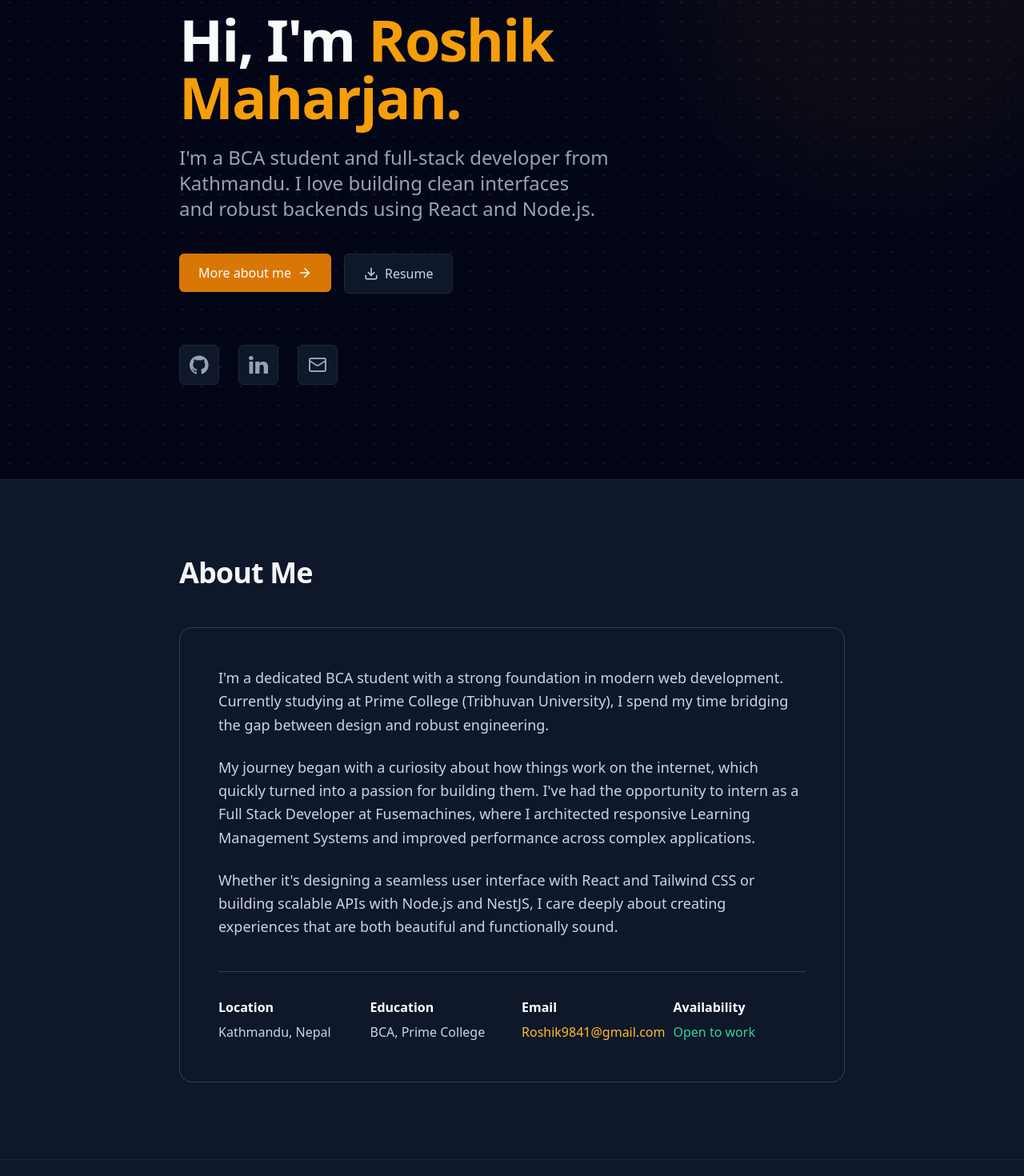
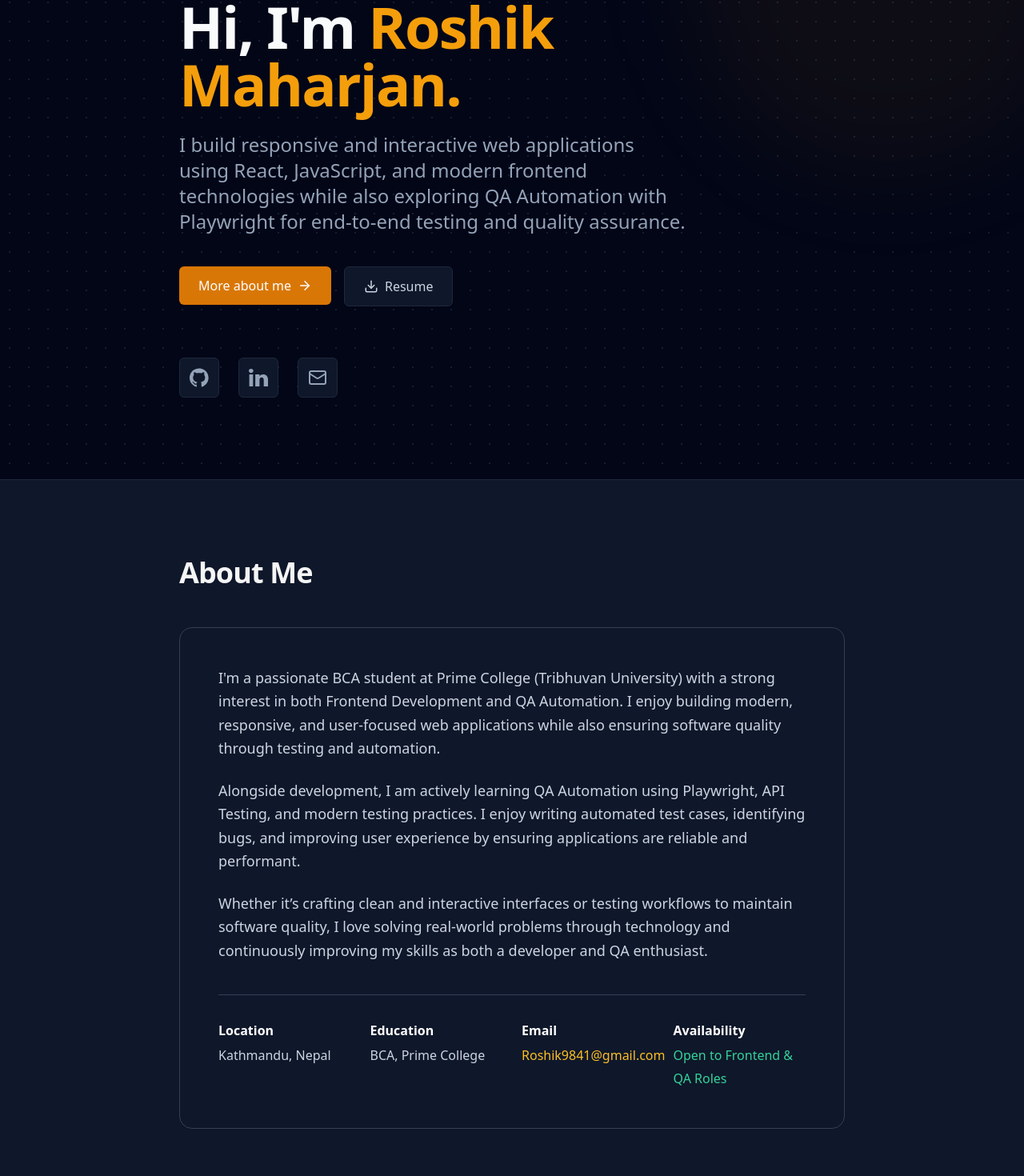
Before and after one commit to Roshik9841/Portfolio, a React (Vite) app: page / in a window 1280 px wide. Shown: the part 201-1671 px from the top of the page at 80% size. Built offline with nearby package versions, Linux system fonts and the light colour scheme.

Commit message:
Updated Portfolio

```diff
--- a/src/components/sections/About.jsx
+++ b/src/components/sections/About.jsx
@@ -3,11 +3,12 @@ import { SectionHeading } from "../ui/SectionHeading";
 
 export function About() {
   return (
-    <section id="about" className="py-24 bg-white dark:bg-slate-900 border-t border-slate-100 dark:border-slate-800">
+    <section
+      id="about"
+      className="py-24 bg-white dark:bg-slate-900 border-t border-slate-100 dark:border-slate-800"
+    >
       <div className="max-w-4xl mx-auto px-4 sm:px-6 lg:px-8">
-        <SectionHeading
-          title="About Me"
-        />
+        <SectionHeading title="About Me" />
 
         <motion.div
           initial={{ opacity: 0, y: 20 }}
@@ -16,38 +17,76 @@ export function About() {
           transition={{ duration: 0.6 }}
           className="relative"
         >
-          {/* Subtle warm accent behind the content */}
+          {/* Accent background */}
           <div className="absolute -left-4 top-4 w-full h-full bg-amber-50 dark:bg-slate-800/50 rounded-2xl -z-10" />
 
-          <div className="bg-white dark:bg-slate-900 border border-slate-200 dark:border-slate-700 p-8 md:p-12
-          rounded-2xl shadow-sm text-slate-600 dark:text-slate-300 text-lg leading-relaxed">
+          <div
+            className="
+              bg-white dark:bg-slate-900
+              border border-slate-200 dark:border-slate-700
+              p-8 md:p-12
+              rounded-2xl
+              shadow-sm
+              text-slate-600 dark:text-slate-300
+              text-lg leading-relaxed
+            "
+          >
             <p className="mb-6">
-              I'm a dedicated BCA student with a strong foundation in modern web development. Currently studying at
-               Prime College (Tribhuvan University), I spend my time bridging the gap between design and robust engineering.
-            </p>
-            <p className="mb-6">
-              My journey began with a curiosity about how things work on the internet, which quickly turned into a passion for building them. I've had the opportunity to intern as a Full Stack Developer at Fusemachines, where I architected responsive Learning Management Systems and improved performance across complex applications.
-            </p>
-            <p className="mb-10">
-              Whether it's designing a seamless user interface with React and Tailwind CSS or building scalable APIs with Node.js and NestJS, I care deeply about creating experiences that are both beautiful and functionally sound.
+              I'm a passionate BCA student at Prime College (Tribhuvan University)
+              with a strong interest in both Frontend Development and QA
+              Automation. I enjoy building modern, responsive, and user-focused
+              web applications while also ensuring software quality through
+              testing and automation.
             </p>
 
+
+
+            <p className="mb-6">
+              Alongside development, I am actively learning QA Automation using
+              Playwright, API Testing, and modern testing practices. I enjoy
+              writing automated test cases, identifying bugs, and improving user
+              experience by ensuring applications are reliable and performant.
+            </p>
+
+            <p className="mb-10">
+              Whether it’s crafting clean and interactive interfaces or testing
+              workflows to maintain software quality, I love solving real-world
+              problems through technology and continuously improving my skills as
+              both a developer and QA enthusiast.
+            </p>
+
+            {/* Info Grid */}
             <div className="grid grid-cols-1 sm:grid-cols-4 gap-6 pt-8 border-t border-slate-200 dark:border-slate-700">
               <div>
-                <span className="block text-base font-semibold text-slate-900 dark:text-white mb-1">Location</span>
+                <span className="block text-base font-semibold text-slate-900 dark:text-white mb-1">
+                  Location
+                </span>
                 <span className="text-base">Kathmandu, Nepal</span>
               </div>
+
               <div>
-                <span className="block text-base font-semibold text-slate-900 dark:text-white mb-1">Education</span>
+                <span className="block text-base font-semibold text-slate-900 dark:text-white mb-1">
+                  Education
+                </span>
                 <span className="text-base">BCA, Prime College</span>
               </div>
+
               <div>
-                <span className="block text-base font-semibold text-slate-900 dark:text-white mb-1">Email</span>
-                <span className="text-base text-amber-600 dark:text-amber-400">Roshik9841@gmail.com</span>
+                <span className="block text-base font-semibold text-slate-900 dark:text-white mb-1">
+                  Email
+                </span>
+                <span className="text-base text-amber-600 dark:text-amber-400">
+                  Roshik9841@gmail.com
+                </span>
               </div>
+
               <div>
-                <span className="block text-base font-semibold text-slate-900 dark:text-white mb-1">Availability</span>
-                <span className="text-base text-emerald-600 dark:text-emerald-400 font-medium">Open to work</span>
+                <span className="block text-base font-semibold text-slate-900 dark:text-white mb-1">
+                  Availability
+                </span>
+                <span className="text-base text-emerald-600 dark:text-emerald-400 font-medium">
+                  Open to Frontend & QA Roles
+                </span>
               </div>
             </div>
           </div>
--- a/src/components/sections/Hero.jsx
+++ b/src/components/sections/Hero.jsx
@@ -62,9 +62,8 @@ export function Hero() {
             variants={itemVariants}
             className="text-xl md:text-2xl text-slate-600 dark:text-slate-400 mb-10 text-balance leading-relaxed"
           >
-            I'm a BCA student and full-stack developer from Kathmandu. I love
-            building clean interfaces and robust backends using React and
-            Node.js.
+            I build responsive and interactive web applications using React, JavaScript,
+            and modern frontend technologies while also exploring QA Automation with Playwright for end-to-end testing and quality assurance.
           </motion.p>
 
           <motion.div
--- a/src/components/sections/Skills.jsx
+++ b/src/components/sections/Skills.jsx
@@ -13,6 +13,17 @@ const skillCategories = [
       "HTML5",
       "CSS3",
     ],
+  },
+  {
+    title: "QA Automation",
+    skills:[
+      "Playwright",
+      "Postman",
+      "API Testing",
+      "Manual Testing",
+      "End-to-End Testing",
+      "Javascript for Automation",
+  ],
   },
   {
     title: "Backend",
```
